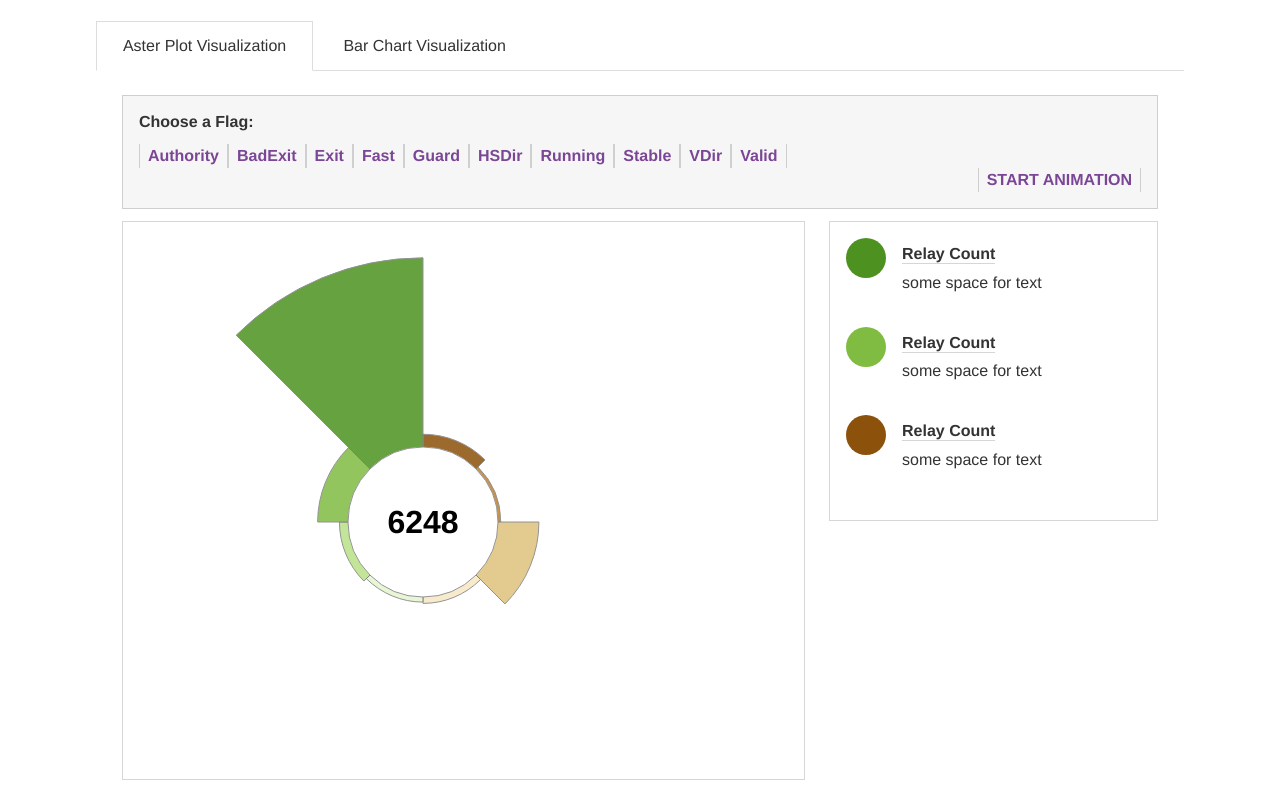
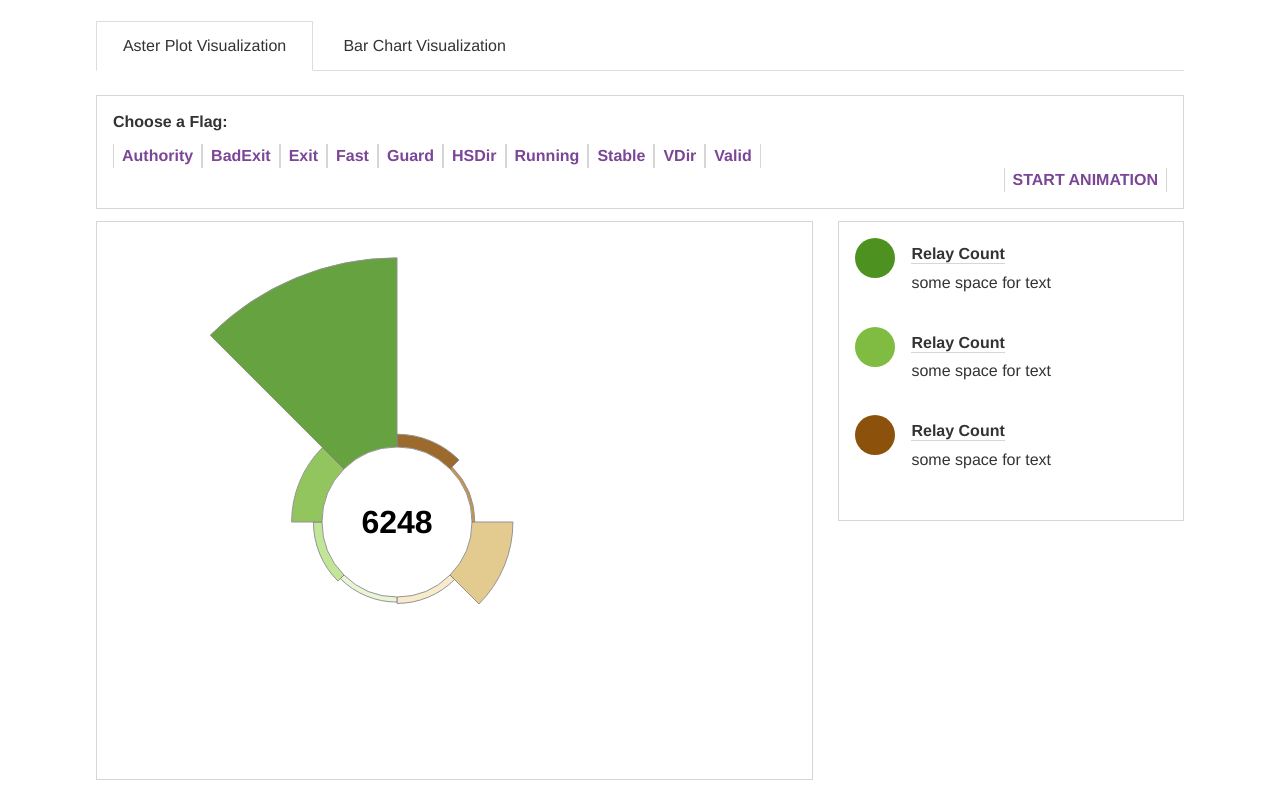
Before and after one commit to Letty/healthy_onion, a plain HTML site: page index.html in a window 1280 px wide. Shown: the part 49-861 px from the top of the page. Drawn offline with Linux system fonts and the light colour scheme.

Commit message:
change background for flag chooser and remove padding

```diff
--- a/styles/main.scss
+++ b/styles/main.scss
@@ -73,7 +73,7 @@ section {
 
   .tab-content {
     display: none;
-    padding: $base-spacing $gutter;
+    padding: $base-spacing 0em;
     width: 100%;
 
     @include media($tab-mode) {
@@ -85,7 +85,6 @@ section {
 
 
 .choose_flag{
-  background: #F6F6F6 none repeat scroll 0% 0%;
   border: $svg-border;
   padding: 1em;
 
```
Also changed, not shown: styles/main.css, 1 other file.
